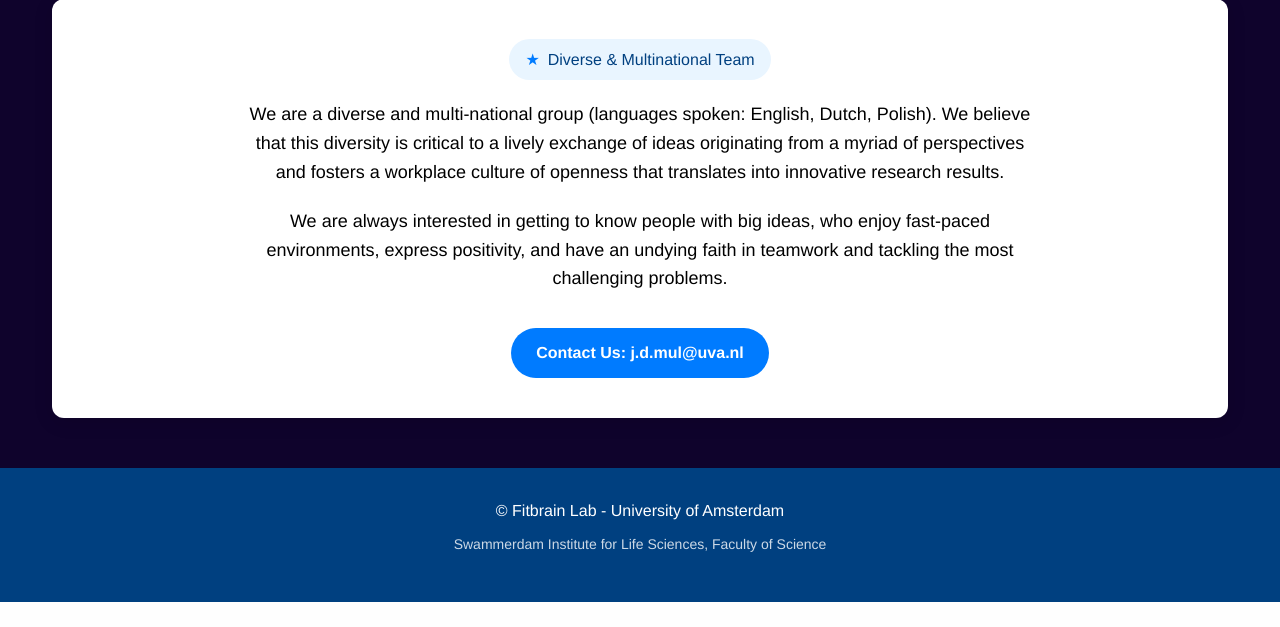
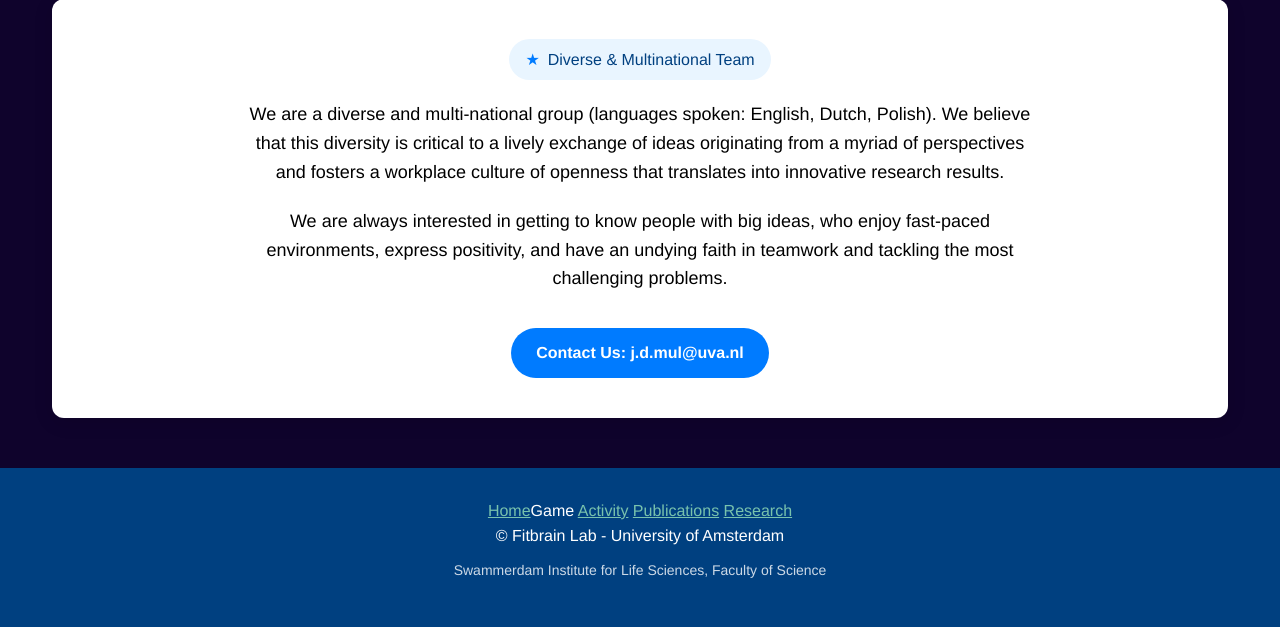
Before and after one commit to DanWanschitz/Fitties-, a Flask app: page /aboutus in a window 1280 px wide. Shown: the part 3321-3948 px from the top of the page. Before the commit the page ends 3923 px from the top, so only its background shows below. Run offline with Flask 3, Linux system fonts and the light colour scheme; some libraries are stand-ins or nearby versions.

Commit message:
Update aboutus.html

```diff
--- a/templates/aboutus.html
+++ b/templates/aboutus.html
@@ -173,11 +173,19 @@
     </div>
 
     <footer>
-        <div class="container">
-            <p class="copyright">© Fitbrain Lab - University of Amsterdam</p>
-            <p class="footer-info">Swammerdam Institute for Life Sciences, Faculty of Science</p>
-        </div>
-    </footer>
+    <div class="container">
+        <nav class="footer-nav">
+            <a href="homepage.html">Home</a
+            <a href="gamepage.html">Game</a>
+            <a href="activity.html">Activity</a>
+            <a href="publications.html">Publications</a>
+            <a href="research.html">Research</a>
+        </nav>
+        <p class="copyright">© Fitbrain Lab - University of Amsterdam</p>
+        <p class="footer-info">Swammerdam Institute for Life Sciences, Faculty of Science</p>
+    </div>
+</footer>
+
 
     <script>
         // Simple animation for sections as they come into view
```
